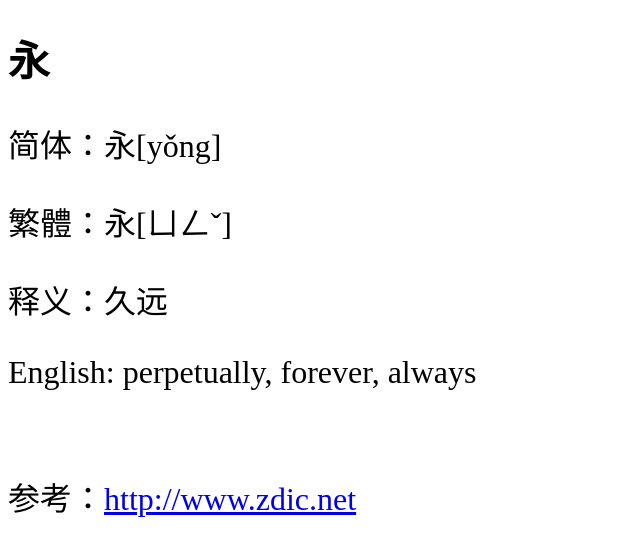
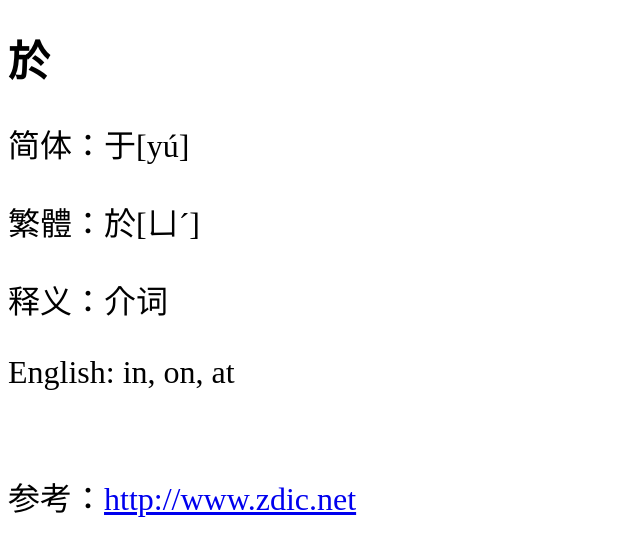
Before and after one commit to shengzhe/livecalligraphy, a Jekyll site: the page built from _posts/2012-08-31-LanTing-255.html, in a window 1280 px wide. Shown: the top 556 px of the page, without its empty margins (0-640 px from the left). Built offline with Jekyll 4.4.1, drawn with Linux system fonts in a browser that asks for light colours; Markdown is read by kramdown in place of the engine named in the settings.

Commit message:
Update 2012-08-31-LanTing-255.html

```diff
--- a/_posts/2012-08-31-LanTing-255.html
+++ b/_posts/2012-08-31-LanTing-255.html
@@ -1,11 +1,11 @@
 ---
 layout: default
-title: 兰亭集序第1个字 (1st character of Lan Ting)
+title: 兰亭集序第255个字 (255th character of Lan Ting)
 ---
-<h1>永</h1>
-<p>简体：永[yǒng]</p>
-<p>繁體：永[ㄩㄥˇ]</p>
-<p>释义：久远</p>
-<p>English: perpetually, forever, always</p>
+<h1>於</h1>
+<p>简体：于[yú]</p>
+<p>繁體：於[ㄩˊ]</p>
+<p>释义：介词</p>
+<p>English: in, on, at</p>
 <br/>
-<p>参考：<a href="http://www.zdic.net/zd/zi/ZdicE6ZdicB0ZdicB8.htm">http://www.zdic.net</a></p>
+<p>参考：<a href="http://www.zdic.net/z/15/js/4E8E.htm">http://www.zdic.net</a></p>
```
